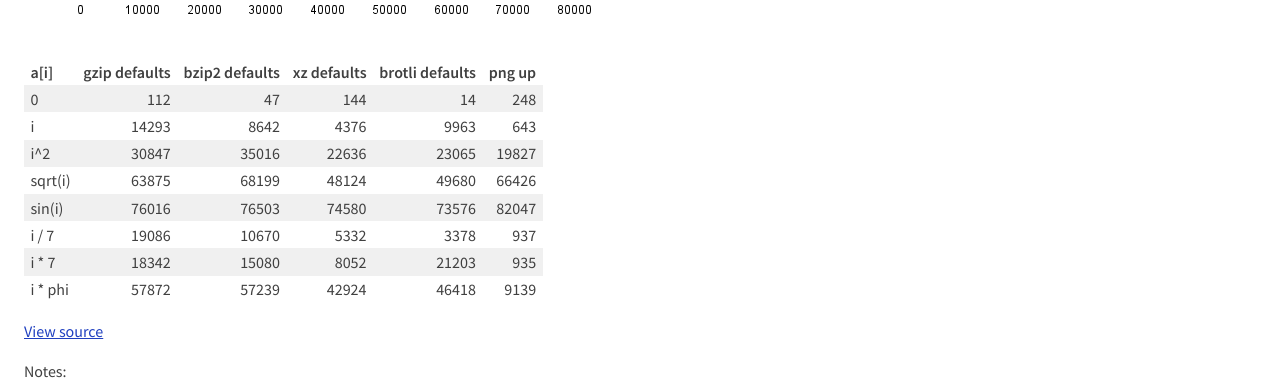
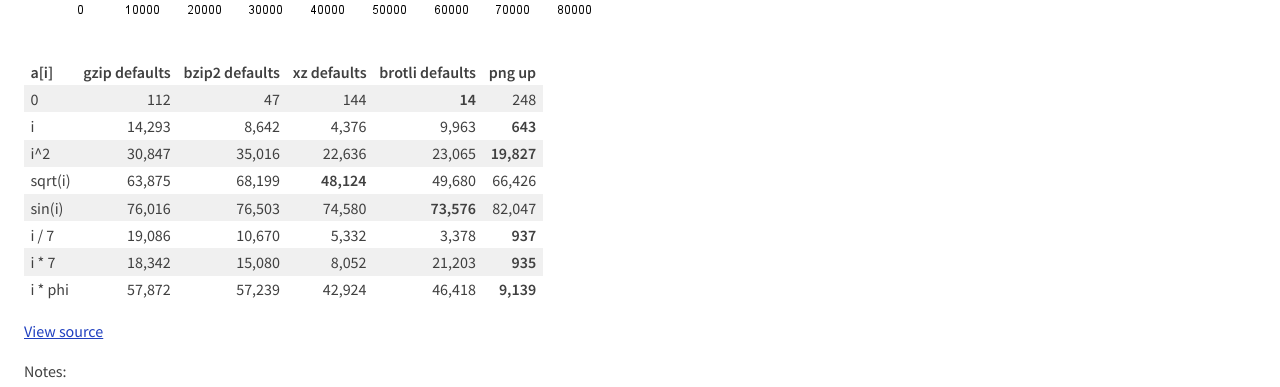
Before and after one commit to wh0/wh0.github.io, a Jekyll site: the page built from _posts/2022-07-05-compressing-floats.md, in a window 1280 px wide. Shown: the part 609-996 px from the top of the page. Built offline with Jekyll 4.4.1, drawn with Linux system fonts in a browser that asks for light colours.

Commit message:
Update 2022-07-05-compressing-floats.md

```diff
--- a/_posts/2022-07-05-compressing-floats.md
+++ b/_posts/2022-07-05-compressing-floats.md
@@ -15,16 +15,16 @@ Various sequences, various compression tools.
 
 ![](/assets/2022/compressing-floats-chart.png)
 
-|a[i]|gzip defaults|bzip2 defaults|xz defaults|brotli defaults|png up|
-|:----|----:|----:|----:|----:|----:|
-|0|112|47|144|14|248|
-|i|14293|8642|4376|9963|643|
-|i^2|30847|35016|22636|23065|19827|
-|sqrt(i)|63875|68199|48124|49680|66426|
-|sin(i)|76016|76503|74580|73576|82047|
-|i / 7|19086|10670|5332|3378|937|
-|i * 7|18342|15080|8052|21203|935|
-|i * phi|57872|57239|42924|46418|9139|
+|a[i]   |gzip defaults|bzip2 defaults|xz defaults|brotli defaults|png up    |
+|:------|------------:|-------------:|----------:|--------------:|---------:|
+|0      |        112  |          47  |      144  |         **14**|     248  |
+|i      |     14,293  |       8,642  |    4,376  |        9,963  |   **643**|
+|i^2    |     30,847  |      35,016  |   22,636  |       23,065  |**19,827**|
+|sqrt(i)|     63,875  |      68,199  | **48,124**|       49,680  |  66,426  |
+|sin(i) |     76,016  |      76,503  |   74,580  |     **73,576**|  82,047  |
+|i / 7  |     19,086  |      10,670  |    5,332  |        3,378  |   **937**|
+|i * 7  |     18,342  |      15,080  |    8,052  |       21,203  |   **935**|
+|i * phi|     57,872  |      57,239  |   42,924  |       46,418  | **9,139**|
 
 [View source](https://glitch.com/edit/#!/pushy-tide-pangolin?path=test.sh)
 
```
